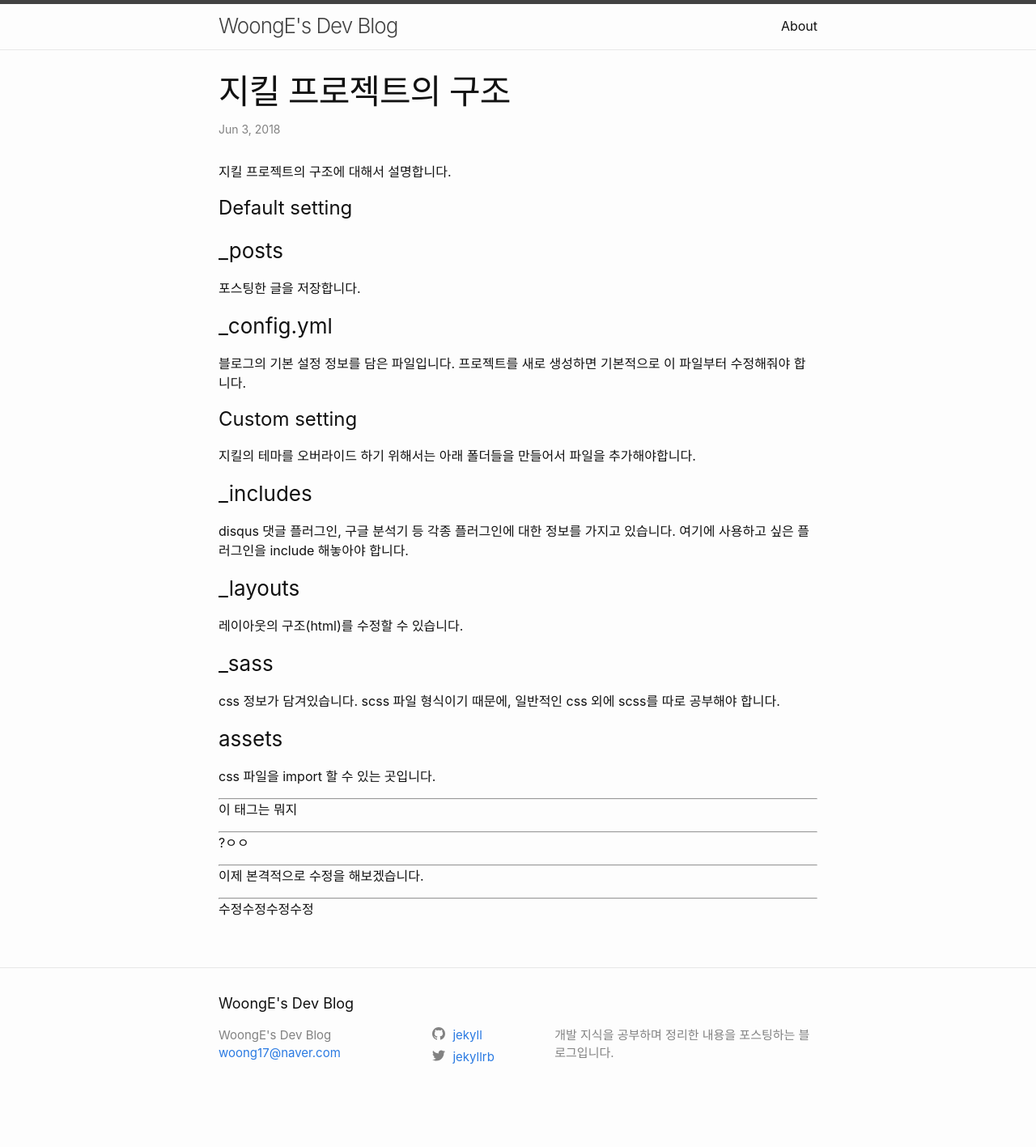
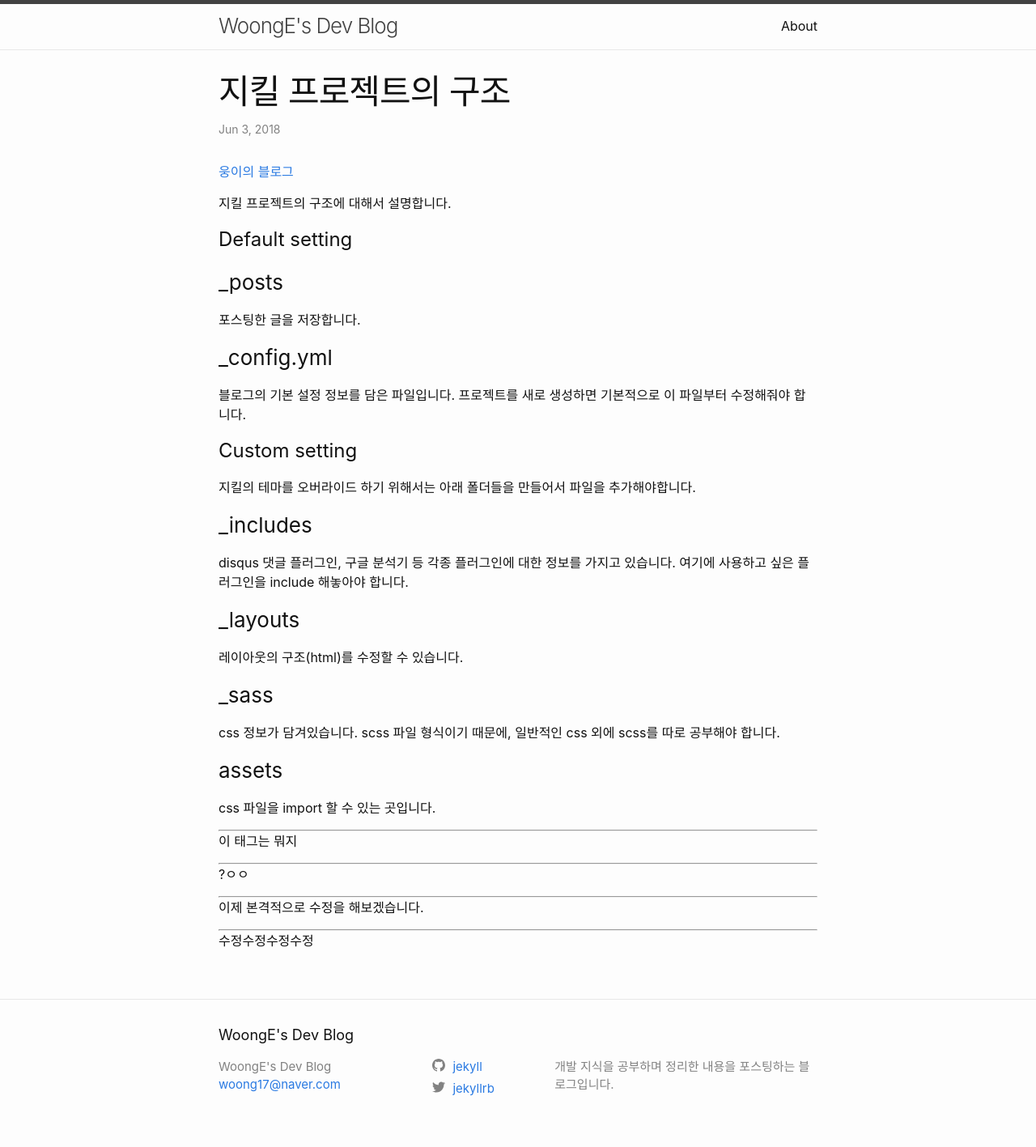
Before and after one commit to WoongE/woonge.github.io, a Jekyll site: the page built from _posts/2018-06-03-jekyll-architecture.markdown, in a window 1280 px wide. Shown: the whole page at 81% size. Built offline with Jekyll 4.4.1, drawn with Linux system fonts in a browser that asks for light colours; before the commit the page ends 1378 px from its top, so only the background shows below that.

Commit message:
3rd post

```diff
--- a/_posts/2018-06-03-jekyll-architecture.markdown
+++ b/_posts/2018-06-03-jekyll-architecture.markdown
@@ -4,6 +4,7 @@ title:  "지킬 프로젝트의 구조"
 date:   2018-06-03 18:37:00 +0900
 categories: jekyll update
 ---
+[웅이의 블로그](https://blog.nave.com/woong17)
 
 지킬 프로젝트의 구조에 대해서 설명합니다.
 
```
